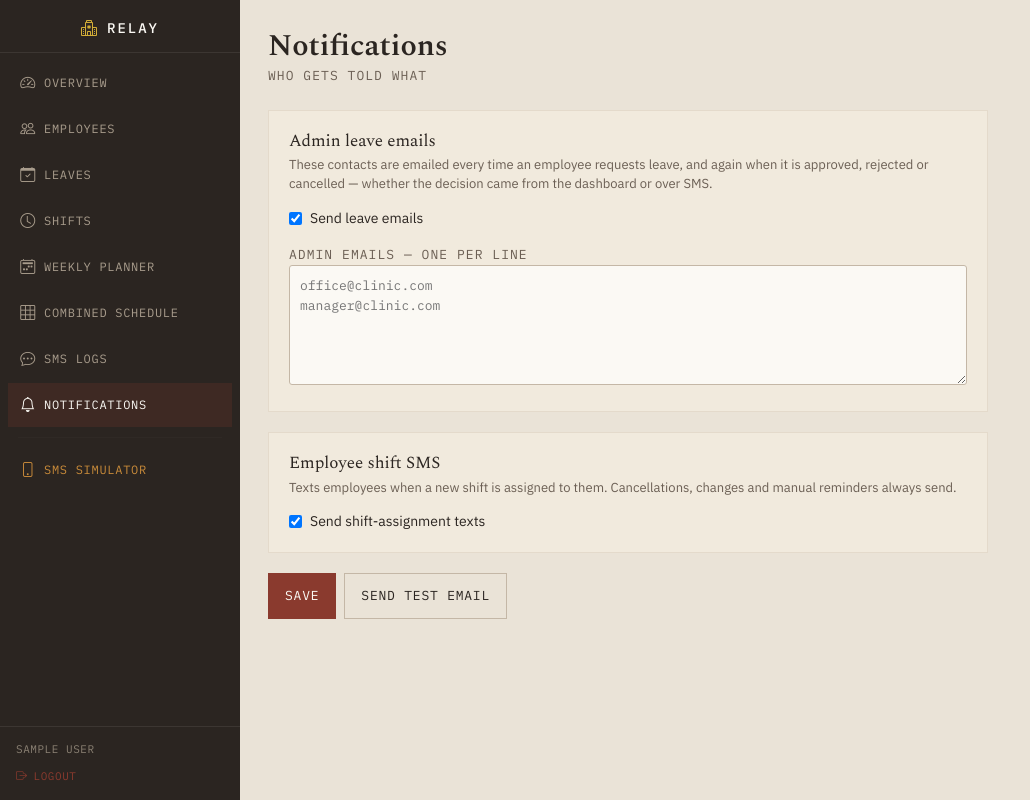
After one commit to jsuj1th/Staffing-Relay, a Django app: page /dashboard/settings/notifications/ in a window 1280 px wide. The commit adds this page. Shown: the whole page, without its empty margins (0-1030 px from the left). Run offline with Django 5.2, Linux system fonts and the light colour scheme; the visitor is signed in with stand-in values (Sample User, id 1); data comes from the database, SQL or seed files in the repository.

Commit message:
feat: public monthly schedule links + admin leave email notifications
Public schedule: signed-token URLs at /schedule/<token>/ render a read-only
month grid with no login. One all-staff link (copy box on Combined Schedule)
and one per-employee link showing only their shifts (copy box on employee
detail). Tokens use django.core.signing — no new model, revoke by rotating
SECRET_KEY.

Admin leave emails: NotificationSetting gains a recipient list and toggle;
pre_save/post_save receivers on Leave email those contacts on every request
and status change. Hooked at the model layer because leaves are created and
decided from the SMS flow, the dashboard and Django admin alike. Mail errors
are logged, never raised, so an SMTP outage can't break a leave decision.

New Notifications settings page (sidebar) manages recipients, the email
toggle, the shift-assignment SMS toggle, and a test-email button. Email
transport comes from EMAIL_URL, defaulting to the console backend.

```diff
--- a/apps/dashboard/urls.py
+++ b/apps/dashboard/urls.py
@@ -32,6 +32,7 @@ urlpatterns = [
     path("shifts/new/", views.shift_create, name="shift_create"),
     path("shifts/<int:pk>/edit/", views.shift_edit, name="shift_edit"),
     path("shifts/<int:pk>/delete/", views.shift_delete, name="shift_delete"),
+    path("settings/notifications/", views.notification_settings, name="notification_settings"),
     path("sms/", views.sms_log_list, name="sms_logs"),
     path("locations/<int:pk>/", views.location_detail, name="location_detail"),
 ]
--- a/apps/dashboard/views.py
+++ b/apps/dashboard/views.py
@@ -1,6 +1,11 @@
+import calendar
 import json
 import logging
 from datetime import date, timedelta
+from django.core import signing
+from django.core.exceptions import ValidationError
+from django.core.validators import validate_email
+from django.http import Http404
 from django.shortcuts import render, redirect, get_object_or_404
 from django.contrib.auth.decorators import login_required
 from django.contrib.auth import authenticate, login, logout
@@ -485,6 +490,7 @@ def combined_schedule(request):
         "days": days,
         "rows": rows,
         "today": today,
+        "public_url": request.build_absolute_uri(public_schedule_path()),
     })
 
 
@@ -981,6 +987,7 @@ def employee_detail(request, pk):
         "recent_leaves": recent_leaves,
         "leave_stats": leave_stats,
         "today": today,
+        "public_url": request.build_absolute_uri(public_schedule_path(employee)),
     })
 
 
@@ -1104,3 +1111,114 @@ def leave_edit(request, pk):
         "leave": leave,
         "action": "Edit",
     })
+
+
+# ─── Public (no-login) monthly schedule ───
+
+PUBLIC_SALT = "relay-public-schedule"
+
+
+def public_schedule_path(employee=None):
+    """Shareable path for the public monthly planner. No employee = all staff.
+    Token is a signed value — no DB column, revoke by rotating SECRET_KEY.
+    ponytail: signing over a stored token; add a per-employee token row if you
+    ever need to revoke one link without rotating the key."""
+    from django.urls import reverse
+    token = signing.dumps("all" if employee is None else employee.pk, salt=PUBLIC_SALT)
+    return reverse("public_schedule", args=[token])
+
+
+def public_schedule(request, token):
+    """Read-only month grid of shifts, viewable without login."""
+    try:
+        target = signing.loads(token, salt=PUBLIC_SALT)
+    except signing.BadSignature:
+        raise Http404("Invalid or expired schedule link")
+
+    today = timezone.localdate()
+    try:
+        y, m = (int(x) for x in request.GET["month"].split("-"))
+        month_start = date(y, m, 1)
+    except (KeyError, ValueError):
+        month_start = today.replace(day=1)
+
+    weeks = calendar.Calendar(firstweekday=0).monthdatescalendar(month_start.year, month_start.month)
+    first, last = weeks[0][0], weeks[-1][-1]
+
+    shifts = (
+        Shift.objects.filter(date__gte=first, date__lte=last, employee__is_active=True)
+        .select_related("employee", "employee__location")
+        .order_by("date", "start_time", "employee__name")
+    )
+    employee = None
+    if target != "all":
+        employee = get_object_or_404(Employee, pk=target)
+        shifts = shifts.filter(employee=employee)
+
+    by_date = {}
+    for s in shifts:
+        by_date.setdefault(s.date, []).append(s)
+
+    grid = [[{
+        "date": d,
+        "in_month": d.month == month_start.month,
+        "is_today": d == today,
+        "shifts": by_date.get(d, []),
+    } for d in week] for week in weeks]
+
+    prev_month = (month_start - timedelta(days=1)).replace(day=1)
+    next_month = (weeks[-1][-1] + timedelta(days=7)).replace(day=1)
+
+    return render(request, "dashboard/public_schedule.html", {
+        "employee": employee,
+        "month_start": month_start,
+        "grid": grid,
+        "prev_month": prev_month.strftime("%Y-%m"),
+        "next_month": next_month.strftime("%Y-%m"),
+        "this_month": today.strftime("%Y-%m"),
+    })
+
+
+# ─── Notification settings (admin leave emails) ───
+
+@login_required
+def notification_settings(request):
+    """Manage the admin contacts that get emailed on leave activity."""
+    from apps.messaging.models import NotificationSetting
+
+    setting = NotificationSetting.load()
+    if request.method == "POST":
+        action = request.POST.get("action", "save")
+        if action == "test":
+            from apps.messaging.leave_emails import send_leave_email
+            leave = Leave.objects.select_related("employee").first()
+            if not leave:
+                messages.error(request, "No leave records yet — nothing to send a sample of.")
+            elif send_leave_email(leave, leave.status):
+                messages.success(request, f"Test email sent to {', '.join(setting.recipient_list)}.")
+            else:
+                messages.error(request, "Test email not sent — check recipients, the toggle, and the logs.")
+            return redirect("dashboard:notification_settings")
+
+        raw = request.POST.get("leave_email_recipients", "")
+        setting.leave_email_recipients = raw
+        setting.leave_email_enabled = bool(request.POST.get("leave_email_enabled"))
+        setting.shift_assignment_enabled = bool(request.POST.get("shift_assignment_enabled"))
+
+        invalid = []
+        for email in setting.recipient_list:
+            try:
+                validate_email(email)
+            except ValidationError:
+                invalid.append(email)
+        if invalid:
+            messages.error(request, f"Not valid email address(es): {', '.join(invalid)}")
+        else:
+            setting.save()
+            logger.info("Notification settings updated by %s: recipients=%s leave_email=%s shift_sms=%s",
+                        request.user, setting.recipient_list,
+                        setting.leave_email_enabled, setting.shift_assignment_enabled)
+            messages.success(request, "Notification settings saved.")
+            return redirect("dashboard:notification_settings")
+
+    return render(request, "dashboard/notification_settings.html", {"setting": setting})
--- a/apps/messaging/apps.py
+++ b/apps/messaging/apps.py
@@ -3,3 +3,6 @@ from django.apps import AppConfig
 class MessagingConfig(AppConfig):
     default_auto_field = "django.db.models.BigAutoField"
     name = "apps.messaging"
+
+    def ready(self):
+        from . import leave_emails  # noqa: F401  (registers leave signal receivers)
--- a/apps/messaging/models.py
+++ b/apps/messaging/models.py
@@ -5,11 +5,23 @@ from django.utils import timezone
 class NotificationSetting(models.Model):
     """Global notification switches. Singleton row (pk=1)."""
     shift_assignment_enabled = models.BooleanField(default=True)
+    # Admin/office contacts emailed on every leave request and decision.
+    # ponytail: plain text list, not a Recipient model — add one if you ever need
+    # per-recipient opt-outs or names.
+    leave_email_enabled = models.BooleanField(default=True)
+    leave_email_recipients = models.TextField(
+        blank=True,
+        help_text="Admin emails, one per line or comma-separated.",
+    )
 
     @classmethod
     def load(cls):
         obj, _ = cls.objects.get_or_create(pk=1)
         return obj
+
+    @property
+    def recipient_list(self):
+        return [e.strip() for e in self.leave_email_recipients.replace(",", "\n").splitlines() if e.strip()]
 
 
 class SmsLog(models.Model):
--- a/lms/settings/base.py
+++ b/lms/settings/base.py
@@ -94,3 +94,7 @@ CELERY_TASK_SERIALIZER = "json"
 LOGIN_URL = "/dashboard/login/"
 LOGIN_REDIRECT_URL = "/dashboard/"
 LOGOUT_REDIRECT_URL = "/dashboard/login/"
+
+# Email (admin leave notifications). EMAIL_URL e.g. smtp://user:pass@smtp.host:587/?tls=True
+vars().update(env.email_url("EMAIL_URL", default="consolemail://"))
+DEFAULT_FROM_EMAIL = env("DEFAULT_FROM_EMAIL", default="relay@localhost")
--- a/lms/urls.py
+++ b/lms/urls.py
@@ -2,6 +2,7 @@ from django.contrib import admin
 from django.urls import path, include
 from django.views.generic import RedirectView
 from apps.messaging.simulator import sms_simulator
+from apps.dashboard.views import public_schedule
 
 urlpatterns = [
     path("admin/", admin.site.urls),
@@ -9,5 +10,6 @@ urlpatterns = [
     path("webhooks/", include("apps.messaging.urls")),
     path("sms-simulator/", sms_simulator, name="sms_simulator"),
     path("health/", include("apps.dashboard.health_urls")),
+    path("schedule/<str:token>/", public_schedule, name="public_schedule"),
     path("", RedirectView.as_view(url="/dashboard/", permanent=False)),
 ]
--- a/templates/base.html
+++ b/templates/base.html
@@ -875,6 +875,9 @@
       <a class="nav-link {% if 'sms' in request.resolver_match.url_name and request.resolver_match.url_name != 'sms_simulator' %}active{% endif %}" href="{% url 'dashboard:sms_logs' %}">
         <i class="bi bi-chat-dots"></i>SMS Logs
       </a>
+      <a class="nav-link {% if request.resolver_match.url_name == 'notification_settings' %}active{% endif %}" href="{% url 'dashboard:notification_settings' %}">
+        <i class="bi bi-bell"></i>Notifications
+      </a>
       {% if debug %}
       <hr class="sidebar-divider">
       <a class="nav-link nav-link-highlight {% if request.resolver_match.url_name == 'sms_simulator' %}active{% endif %}" href="{% url 'sms_simulator' %}">
--- /dev/null
+++ b/templates/dashboard/notification_settings.html
@@ -0,0 +1,54 @@
+{% extends "base.html" %}
+{% block title %}Notifications — Relay{% endblock %}
+
+{% block content %}
+<div class="mb-4">
+  <h2 class="page-title" style="margin-bottom:2px;">Notifications</h2>
+  <div class="section-label">who gets told what</div>
+</div>
+
+<form method="post" style="max-width:720px;">
+  {% csrf_token %}
+
+  <div style="background:#F1EADD; border:1px solid #E4DACB; padding:20px; margin-bottom:20px;">
+    <h3 style="font-family:'Spectral',serif; font-size:17px; margin:0 0 4px;">Admin leave emails</h3>
+    <p style="font-size:13px; color:#6B5F54; margin:0 0 14px;">
+      These contacts are emailed every time an employee requests leave, and again when it is
+      approved, rejected or cancelled — whether the decision came from the dashboard or over SMS.
+    </p>
+
+    <label style="display:flex; align-items:center; gap:8px; font-size:14px; margin-bottom:14px;">
+      <input type="checkbox" name="leave_email_enabled" {% if setting.leave_email_enabled %}checked{% endif %}>
+      Send leave emails
+    </label>
+
+    <label class="section-label" for="recipients">Admin emails — one per line</label>
+    <textarea id="recipients" name="leave_email_recipients" rows="5"
+              placeholder="office@clinic.com&#10;manager@clinic.com"
+              style="width:100%; font-family:'IBM Plex Mono',monospace; font-size:13px; padding:10px;
+                     border:1px solid #C4B7A6; border-radius:3px; background:#FBF9F4;">{{ setting.leave_email_recipients }}</textarea>
+    {% if setting.recipient_list %}
+      <div style="font-size:12px; color:#6B5F54; margin-top:6px;">
+        Currently notifying {{ setting.recipient_list|length }} contact{{ setting.recipient_list|length|pluralize }}.
+      </div>
+    {% endif %}
+  </div>
+
+  <div style="background:#F1EADD; border:1px solid #E4DACB; padding:20px; margin-bottom:20px;">
+    <h3 style="font-family:'Spectral',serif; font-size:17px; margin:0 0 4px;">Employee shift SMS</h3>
+    <p style="font-size:13px; color:#6B5F54; margin:0 0 14px;">
+      Texts employees when a new shift is assigned to them. Cancellations, changes and manual
+      reminders always send.
+    </p>
+    <label style="display:flex; align-items:center; gap:8px; font-size:14px;">
+      <input type="checkbox" name="shift_assignment_enabled" {% if setting.shift_assignment_enabled %}checked{% endif %}>
+      Send shift-assignment texts
+    </label>
+  </div>
+
+  <div class="d-flex gap-2">
+    <button type="submit" name="action" value="save" class="relay-btn relay-btn-primary">Save</button>
+    <button type="submit" name="action" value="test" class="relay-btn">Send test email</button>
+  </div>
+</form>
+{% endblock %}
```
Also changed, not shown: apps/dashboard/test_public_schedule.py (added, +41 -0 lines), apps/messaging/leave_emails.py (added, +79 -0 lines), apps/messaging/test_leave_emails.py (added, +63 -0 lines), templates/dashboard/combined_schedule.html (+8 -0 lines), templates/dashboard/employee_detail.html (+9 -0 lines), templates/dashboard/public_schedule.html (added, +80 -0 lines), apps/messaging/migrations/0006_notificationsetting_leave_email_enabled_and_more.py (added).
